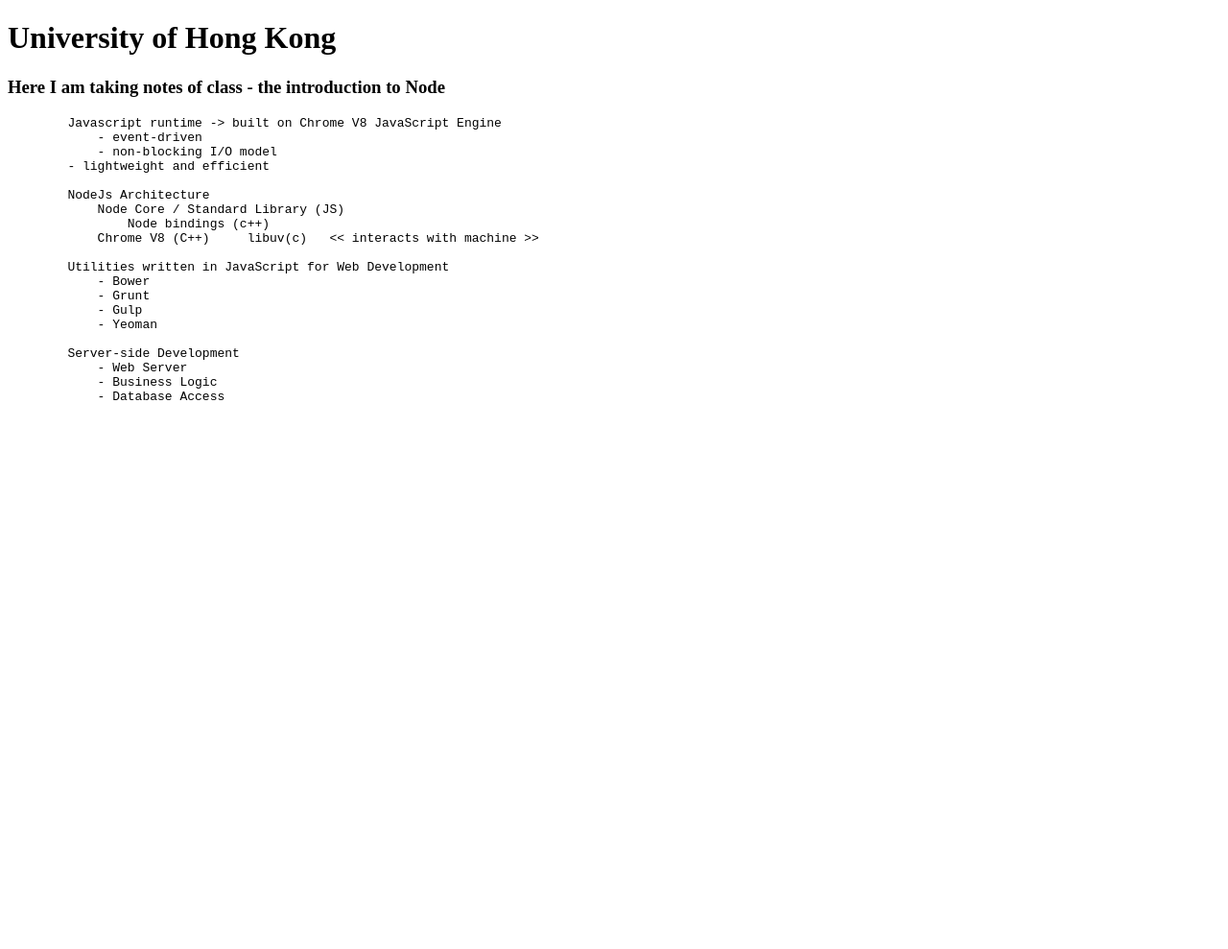
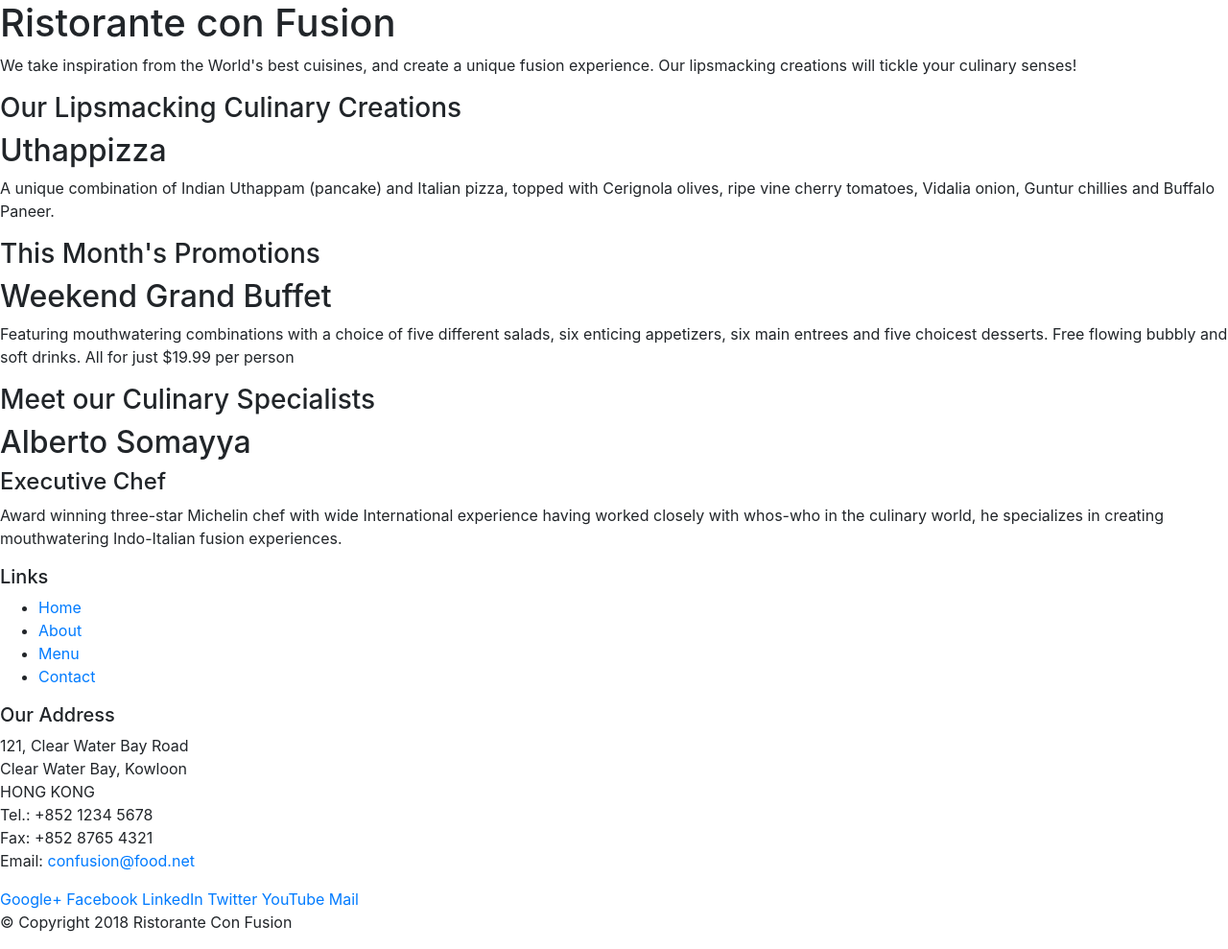
Before and after one commit to vaibhav0000patel/bootstrap-exercises, a website: page index.html in a window 1280 px wide. Shown: the whole page at 96% size. Before the commit the page ends 800 px from the top, so only its background shows below. Drawn offline with nearby package versions, Linux system fonts and the light colour scheme.

Commit message:
Installed bootstrap

```diff
--- a/index.html
+++ b/index.html
@@ -1,36 +1,113 @@
 <!DOCTYPE html>
 <html lang="en">
+
 <head>
-    <meta charset="UTF-8">
-    <meta http-equiv="X-UA-Compatible" content="IE=edge">
-    <meta name="viewport" content="width=device-width, initial-scale=1.0">
-    <title>Index HTML Document</title>
+    <!-- Required meta tags always come first -->
+    <meta charset="utf-8">
+    <meta name="viewport" content="width=device-width, initial-scale=1, shrink-to-fit=no">
+    <meta http-equiv="x-ua-compatible" content="ie=edge">
+
+    <!-- Bootstrap CSS -->
+    <link rel="stylesheet" href="node_modules/bootstrap/dist/css/bootstrap.min.css">
+    <title>Ristorante Con Fusion</title>
 </head>
+
 <body>
-    <h1>University of Hong Kong</h1>
-    <h3>Here I am taking notes of class - the introduction to Node</h3>
-    <pre>
-        Javascript runtime -> built on Chrome V8 JavaScript Engine
-            - event-driven
-            - non-blocking I/O model
-        - lightweight and efficient
 
-        NodeJs Architecture
-            Node Core / Standard Library (JS)
-                Node bindings (c++)
-            Chrome V8 (C++)     libuv(c)   << interacts with machine >>
+    <header>
+        <div>
+            <div>
+                <div>
+                    <h1>Ristorante con Fusion</h1>
+                    <p>We take inspiration from the World's best cuisines, and create a unique fusion experience. Our lipsmacking creations will tickle your culinary senses!</p>
+                </div>
+                <div>
+                </div>
+            </div>
+        </div>
+    </header>
 
-        Utilities written in JavaScript for Web Development
-            - Bower
-            - Grunt
-            - Gulp
-            - Yeoman
+    <div>
+        <div>
+            <div>
+                <h3>Our Lipsmacking Culinary Creations</h3>
+            </div>
+            <div>
+                <h2>Uthappizza</h2>
+                <p>A unique combination of Indian Uthappam (pancake) and Italian pizza, topped with Cerignola olives, ripe vine cherry tomatoes, Vidalia onion, Guntur chillies and Buffalo Paneer.</p>
+            </div>
+        </div>
 
-        Server-side Development
-            - Web Server
-            - Business Logic
-            - Database Access
-    </pre>
+
+        <div>
+            <div>
+                <h3>This Month's Promotions</h3>
+            </div>
+            <div>
+                <h2>Weekend Grand Buffet</h2>
+                <p>Featuring mouthwatering combinations with a choice of five different salads, six enticing appetizers, six main entrees and five choicest desserts. Free flowing bubbly and soft drinks. All for just $19.99 per person </p>
+            </div>
+        </div>
+
+        <div>
+            <div>
+                <h3>Meet our Culinary Specialists</h3>
+            </div>
+            <div>
+                <h2>Alberto Somayya</h2>
+                <h4>Executive Chef</h4>
+                <p>Award winning three-star Michelin chef with wide International experience having worked closely with whos-who in the culinary world, he specializes in creating mouthwatering Indo-Italian fusion experiences. </p>
+            </div>
+        </div>
+    </div>
+
+    <footer>
+        <div>
+            <div>
+                <div>
+                    <h5>Links</h5>
+                    <ul>
+                        <li><a href="#">Home</a></li>
+                        <li><a href="#">About</a></li>
+                        <li><a href="#">Menu</a></li>
+                        <li><a href="#">Contact</a></li>
+                    </ul>
+                </div>
+                <div>
+                    <h5>Our Address</h5>
+                    <address>
+		              121, Clear Water Bay Road<br>
+		              Clear Water Bay, Kowloon<br>
+		              HONG KONG<br>
+		              Tel.: +852 1234 5678<br>
+		              Fax: +852 8765 4321<br>
+		              Email: <a href="mailto:confusion@food.net">confusion@food.net</a>
+		           </address>
+                </div>
+                <div>
+                    <div>
+                        <a href="http://google.com/+">Google+</a>
+                        <a href="http://www.facebook.com/profile.php?id=">Facebook</a>
+                        <a href="http://www.linkedin.com/in/">LinkedIn</a>
+                        <a href="http://twitter.com/">Twitter</a>
+                        <a href="http://youtube.com/">YouTube</a>
+                        <a href="mailto:">Mail</a>
+                    </div>
+                </div>
+           </div>
+           <div>
+                <div>
+                    <p>© Copyright 2018 Ristorante Con Fusion</p>
+                </div>
+           </div>
+        </div>
+    </footer>
+
+    <!-- jQuery first, then Popper.js, then Bootstrap JS. -->
+    <script src="node_modules/jquery/dist/jquery.slim.min.js"></script>
+    <script src="node_modules/popper.js/dist/umd/popper.min.js"></script>
+    <script src="node_modules/bootstrap/dist/js/bootstrap.min.js"></script>
 
 </body>
+
 </html>
```
Also changed, not shown: notes.html (added, +36 -0 lines), package.json (+7 -2 lines), 1 other file.
